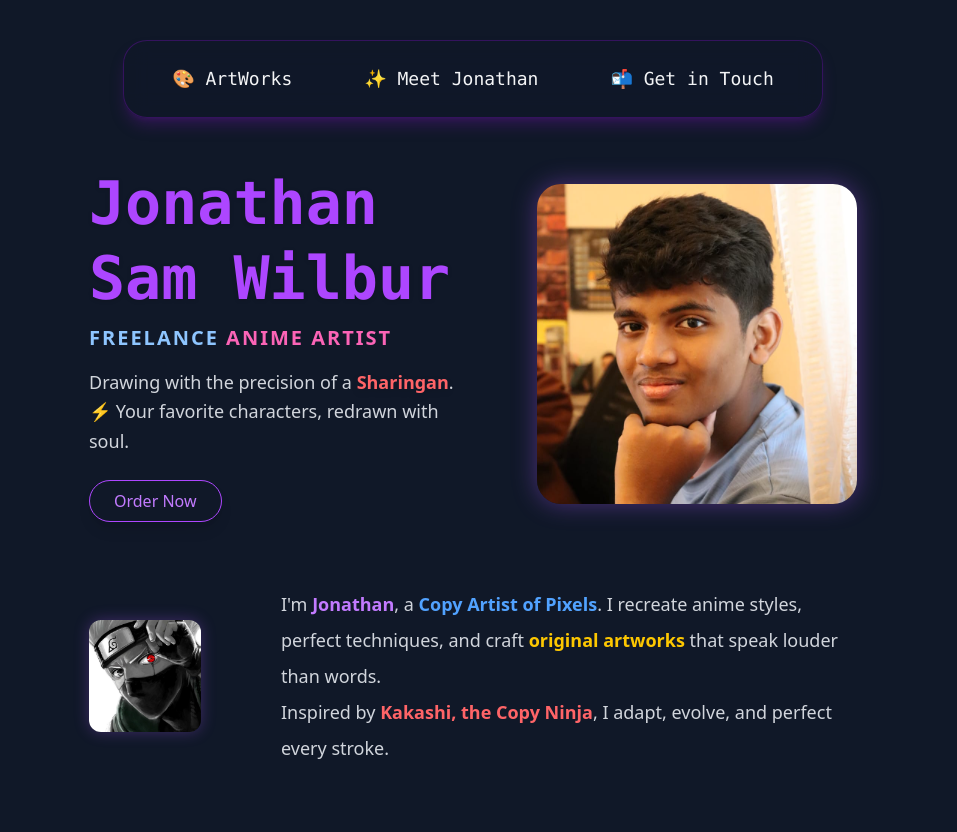
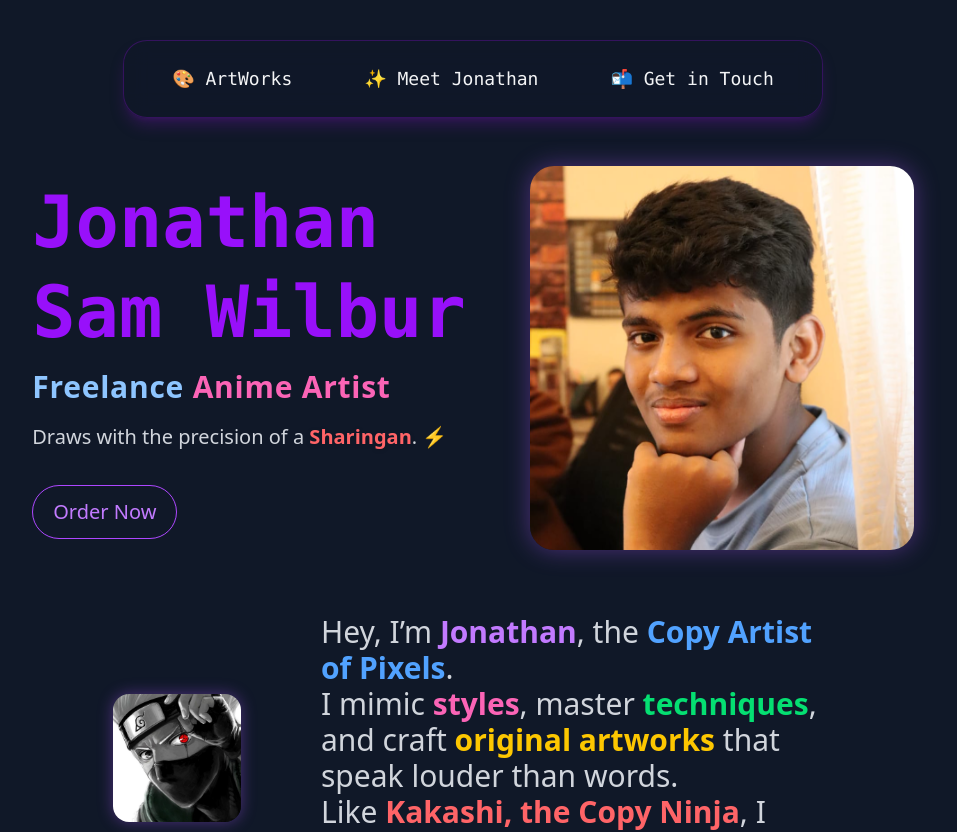
Before and after one commit to xVaibsMx/jonathan, a React (Vite) app in the folder Frontend/: page / in a window 1280 px wide. Shown: the top 832 px of the page, without its empty margins (167-1124 px from the left). Built offline with nearby package versions, Linux system fonts and the light colour scheme.

Commit message:
Updated Hero Section.

```diff
--- a/Frontend/src/Components/Hero.jsx
+++ b/Frontend/src/Components/Hero.jsx
@@ -4,71 +4,80 @@ import kakashi from '../Assets/Kakashi.jpg'
 
 const Hero = () => {
   return (
-    <section id="hero" className="mt-12 text-gray-100 px-4 sm:px-6">
-      {/* Image first on mobile */}
-      <div className="flex flex-col-reverse md:flex-row justify-center items-center gap-12 md:gap-16">
-        {/* Text Section */}
+    <section
+      id="hero"
+      className="mt-12 text-gray-100 px-4 sm:px-6 md:px-16 lg:px-24"
+    >
+      {/* Top part with image + name */}
+      <div className="flex flex-col md:flex-row justify-center items-center gap-10 md:gap-16">
         <div className="text-center md:text-left">
-          <h1 className="text-4xl sm:text-5xl md:text-6xl font-extrabold text-purple-500 font-mono leading-tight drop-shadow-sm">
+          <h1 className="text-4xl sm:text-5xl md:text-7xl font-bold text-purple-600 font-mono leading-tight">
             Jonathan <br />
             Sam Wilbur
           </h1>
-          <h2 className="text-lg sm:text-xl mt-2 text-blue-300 font-semibold tracking-widest uppercase">
+          <h2 className="text-xl sm:text-2xl md:text-3xl mt-3 text-blue-300 font-semibold tracking-wide">
             Freelance <span className="text-pink-400">Anime Artist</span>
           </h2>
-          <p className="mt-4 text-base sm:text-lg text-gray-300 max-w-sm leading-relaxed mx-auto md:mx-0">
-            Drawing with the precision of a{' '}
-            <span className="text-red-400 font-bold drop-shadow-md">
+          <p className="mt-4 text-base sm:text-lg md:text-xl text-gray-300 max-w-md md:max-w-lg leading-relaxed mx-auto md:mx-0">
+            Draws with the precision of a{' '}
+            <span className="text-red-400 font-bold drop-shadow-sm">
               Sharingan
             </span>
-            . ⚡ Your favorite characters, redrawn with soul.
+            . ⚡
           </p>
           <a
             href="https://www.instagram.com/official_anime_art_sales/"
             target="_blank"
             rel="noopener noreferrer"
-            className="inline-block mt-6 px-6 py-2 text-purple-400 font-medium border border-purple-500 rounded-full hover:text-white hover:bg-purple-600 transition-all duration-300 shadow-lg"
+            className="inline-block mt-6 sm:mt-8 px-5 py-3 text-purple-400 font-medium text-base sm:text-lg md:text-xl border border-purple-500 rounded-full hover:text-white hover:bg-purple-500 transition-all duration-300"
           >
             Order Now
           </a>
         </div>
 
-        {/* Profile Image */}
-        <div className="w-56 h-56 sm:w-64 sm:h-64 md:w-80 md:h-80 overflow-hidden rounded-3xl shadow-[0_0_25px_rgba(168,85,247,0.4)]">
+        <div className="w-64 h-64 sm:w-72 sm:h-72 md:w-96 md:h-96 overflow-hidden rounded-3xl shadow-[0_0_25px_rgba(168,85,247,0.4)]">
           <img
             src={januImg}
-            alt="Jonathan"
-            className="w-full h-full object-cover transition-all duration-700 ease-in-out transform hover:scale-105 hover:rotate-[1.5deg]"
+            alt="Artwork"
+            className="w-full h-full object-cover transition-all duration-700 ease-in-out transform hover:scale-110 hover:rotate-[1deg] hover:shadow-[0_0_30px_rgba(216,70,239,0.4)]"
           />
         </div>
       </div>
 
-      {/* Kakashi Visual + Intro */}
-      <div className="flex flex-col md:flex-row justify-center items-center gap-8 md:gap-20 mt-16 text-center md:text-left">
-        <div className="w-20 h-20 sm:w-24 sm:h-24 md:w-28 md:h-28 overflow-hidden rounded-xl shadow-[0_0_15px_rgba(168,85,247,0.3)]">
+      {/* Bottom section with Kakashi image and text */}
+      <div className="flex flex-col md:flex-row justify-center items-center gap-10 md:gap-20 mt-16 text-center md:text-left">
+        <div className="w-24 h-24 sm:w-28 sm:h-28 md:w-32 md:h-32 overflow-hidden rounded-2xl shadow-[0_0_15px_rgba(168,85,247,0.4)]">
           <img
             src={kakashi}
             alt="Kakashi"
-            className="w-full h-full object-cover transform transition-all duration-500 hover:scale-105"
+            className="w-full h-full object-cover transform transition-all duration-500 ease-in-out hover:scale-110"
           />
         </div>
 
-        <div className="max-w-xl text-gray-300 px-2 sm:px-0">
-          <p className="text-base sm:text-lg font-light leading-loose">
-            I'm <span className="text-purple-400 font-bold">Jonathan</span>, a{' '}
+        <div className="max-w-lg text-gray-300 leading-relaxed px-4 sm:px-0">
+          <p className="text-base sm:text-xl md:text-2xl lg:text-3xl font-light">
+            Hey, I’m <span className="text-purple-400 font-bold">Jonathan</span>
+            , the{' '}
             <span className="text-blue-400 font-semibold">
               Copy Artist of Pixels
             </span>
-            . I recreate anime styles, perfect techniques, and craft{' '}
+            . <br />I mimic{' '}
+            <span className="text-pink-400 font-semibold">styles</span>, master{' '}
+            <span className="text-green-400 font-semibold">techniques</span>,
+            and craft{' '}
             <span className="text-yellow-400 font-semibold">
               original artworks
             </span>{' '}
             that speak louder than words. <br />
-            Inspired by{' '}
+            Like{' '}
             <span className="text-red-400 font-bold">
               Kakashi, the Copy Ninja
             </span>
-            , I adapt, evolve, and perfect every stroke.
+            , I adapt, learn fast, and{' '}
+            <span className="text-purple-300 font-semibold">
+              perfect every stroke
+            </span>
+            .
           </p>
         </div>
       </div>
```
